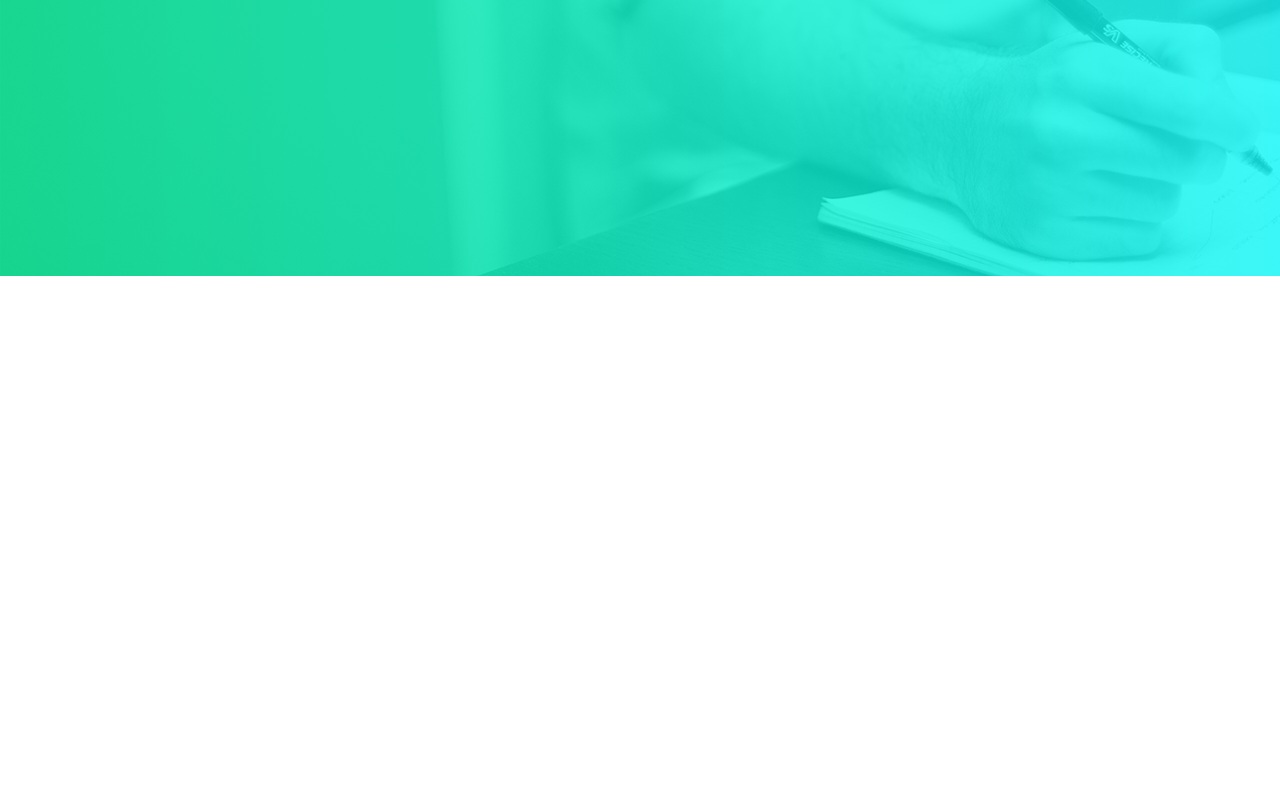
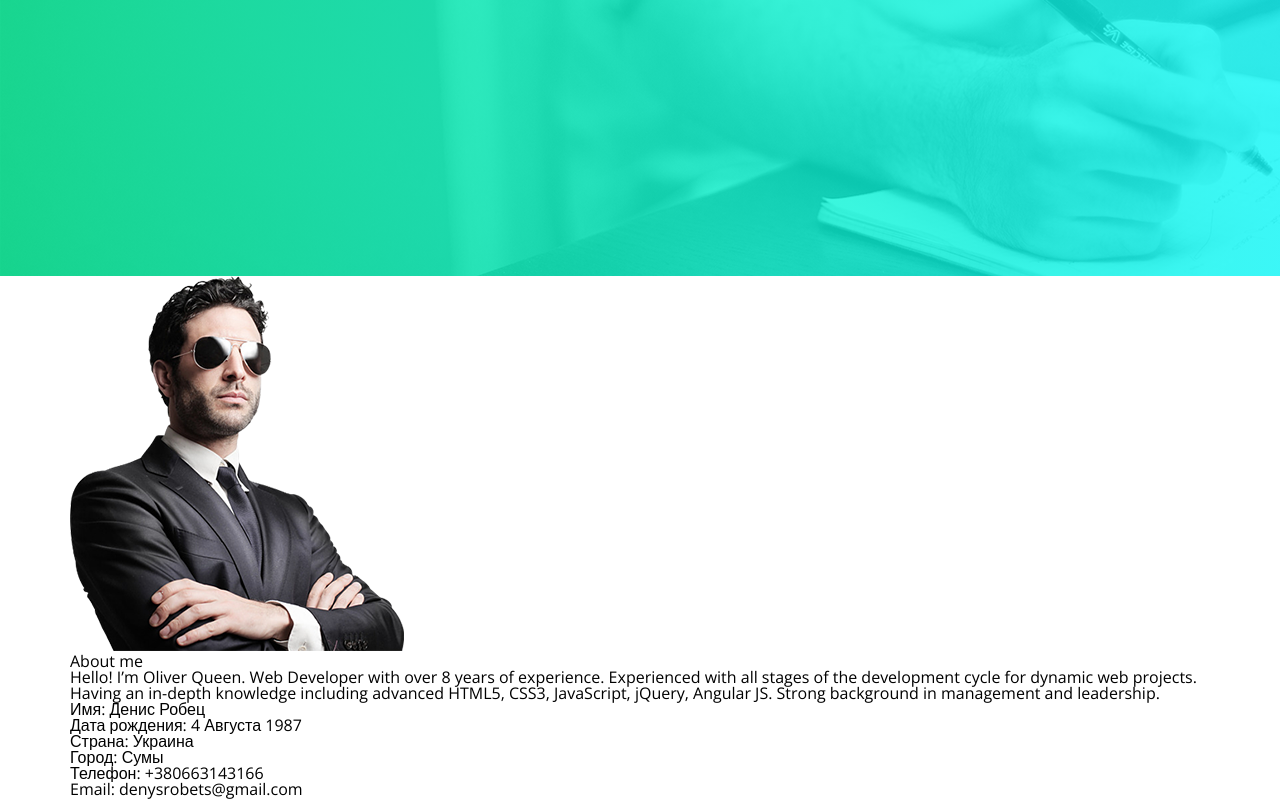
Before and after one commit to DenysRobets/LandingPage2, a plain HTML site: page index.html in a window 1280 px wide. Shown: the part 524-1324 px from the top of the page. Before the commit the page ends 800 px from the top, so only its background shows below. Drawn offline with nearby package versions, Linux system fonts and the light colour scheme.

Commit message:
hero block

```diff
--- a/css/style.css
+++ b/css/style.css
@@ -64,8 +64,6 @@ a {
 	width: 100%;
 	min-height: 80px;
 	position: fixed;
-	z-index: 999;
-
 }
 .navbar-wrap{
 	display: flex;
@@ -204,6 +202,11 @@ a {
 	font-weight: 400;
 }
 
+/*--------------- about me ---------------*/
+
+
+
+
 /*--------------- media queries ---------------*/
 @media screen and (max-width: 1200px) {
 	.container {
--- a/index.html
+++ b/index.html
@@ -65,6 +65,26 @@
 			</div>
 		</div>
 	</header>
+	<div class="about_me">
+		<div class="container">
+			<div class="photo-wrap">
+				<img src="img/my_photo.png" alt="my_photo">
+			</div>
+			<div class="about_me-content">
+				<h2 class="about_me-title">About me</h2>
+				<p class="about_me_text">Hello! I’m Oliver Queen. Web Developer with over 8 years of experience. Experienced with all stages of the development cycle for dynamic web projects. Having an in-depth knowledge including advanced HTML5, CSS3, JavaScript, jQuery, Angular JS. Strong background in management and leadership.
+				</p>
+				<ul>
+					<li><span class="about_me-item">Имя: </span>Денис Робец</li>
+					<li><span class="about_me-item">Дата рождения: </span>4 Августа 1987</li>
+					<li><span class="about_me-item">Страна: </span>Украина</li>
+					<li><span class="about_me-item">Город: </span>Сумы</li>
+					<li><span class="about_me-item">Телефон: </span>+380663143166</li>
+					<li><span class="about_me-item">Email: </span>denysrobets@gmail.com</li>
+				</ul>
+			</div>
+		</div>
+	</div>
 	<script
   src="https://code.jquery.com/jquery-3.3.1.min.js"
   integrity="sha256-FgpCb/KJQlLNfOu91ta32o/NMZxltwRo8QtmkMRdAu8="
```
Also changed, not shown: img/my_photo.png (added).
